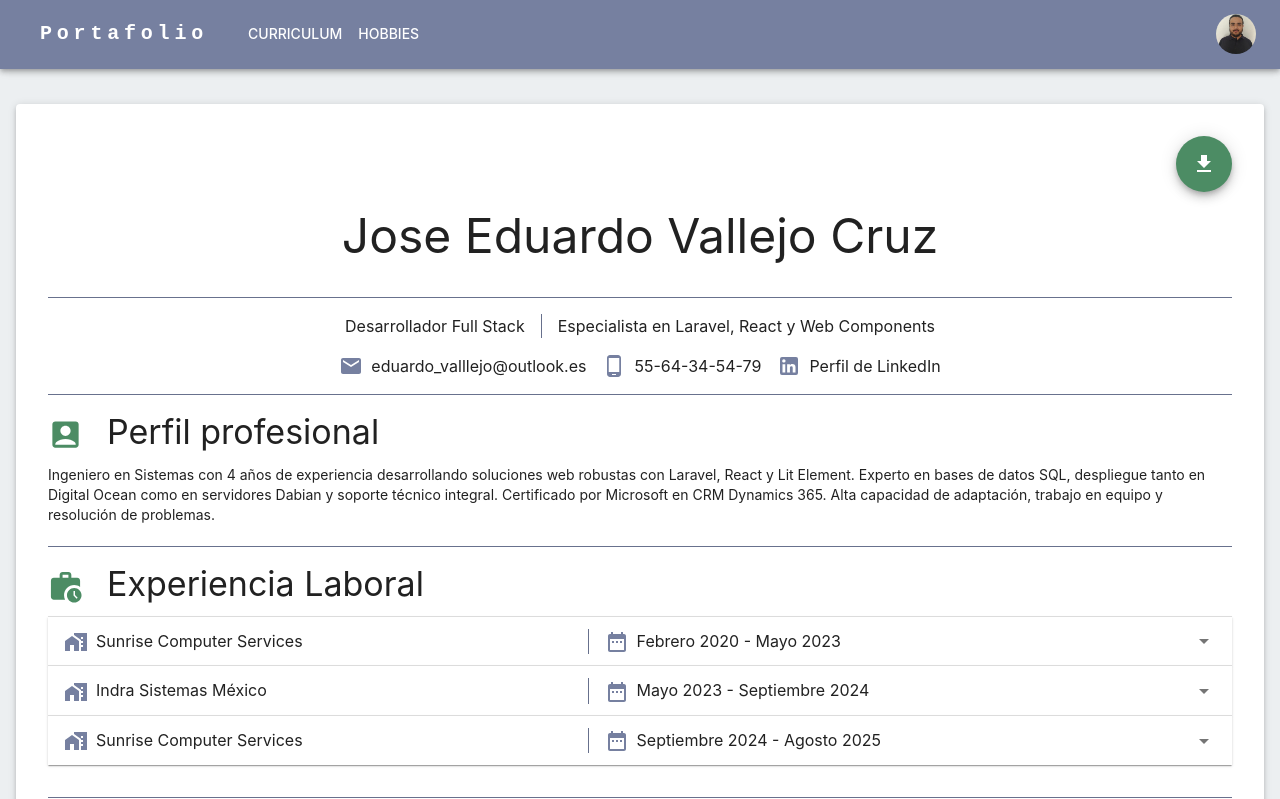
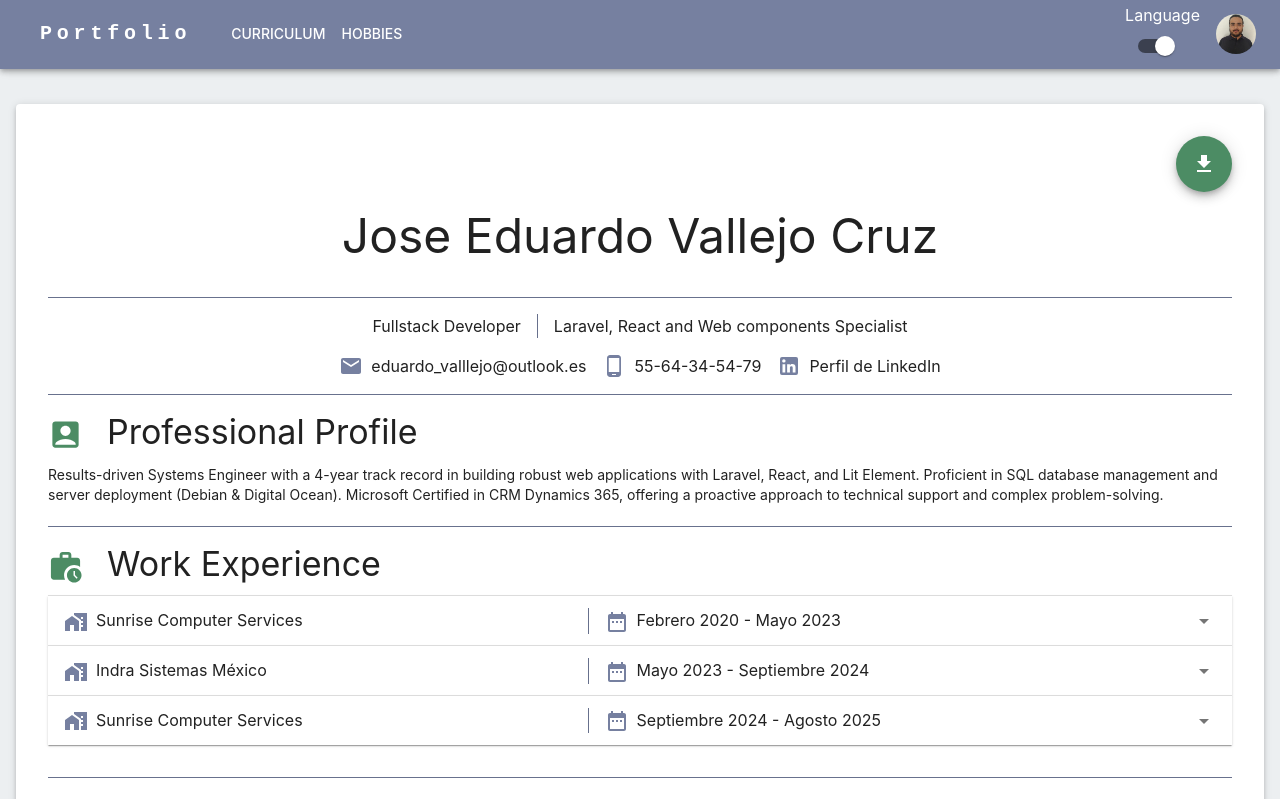
Before and after one commit to Edvalz/Portafolio, a Next.js app: page /cv in a window 1280 px wide. Shown: the top 799 px of the page. Built offline with nearby package versions, Linux system fonts and the light colour scheme; some icons are missing.

Commit message:
feat: se instala la libreria react-i18next para la traducción a ingles

```diff
--- a/app/cv/page.tsx
+++ b/app/cv/page.tsx
@@ -35,6 +35,7 @@ import {
   Download as DownloadIcon,
   Terminal as TerminalIcon,
 } from "@mui/icons-material";
+import { useTranslation } from "react-i18next";
 
 const email = "eduardo_valllejo@outlook.es";
 
@@ -46,6 +47,8 @@ export default function CV() {
     contentRef: componentRef,
     documentTitle: "CV_Jose_Eduardo_Vallejo_Cruz",
   });
+
+  const { t } = useTranslation();
 
   useEffect(() => {
     setCollapse(true);
@@ -84,7 +87,7 @@ export default function CV() {
             },
           }}
         >
-          <Tooltip title="Descargar PDF">
+          <Tooltip title={t("cv.tool.Download")}>
             <Fab
               color="secondary"
               onClick={handlePrint}
@@ -118,10 +121,8 @@ export default function CV() {
             justifyContent="center"
             alignItems="center"
           >
-            <Typography variant="body1">Desarrollador Full Stack</Typography>
-            <Typography variant="body1">
-              Especialista en Laravel, React y Web Components
-            </Typography>
+            <Typography variant="body1">{t("cv.Title")}</Typography>
+            <Typography variant="body1">{t("cv.Subt")}</Typography>
           </Stack>
           <Stack
             direction={{ xs: "column", sm: "row" }}
@@ -134,7 +135,7 @@ export default function CV() {
               icon={<EmailIcon color="primary" />}
               text={email}
               href={`mailto:${email}`}
-              tool="Enviar Correo"
+              tool={t("cv.tool.Email")}
             />
             <ContactItem
               icon={<PhoneAndroidIcon color="primary" />}
@@ -144,7 +145,7 @@ export default function CV() {
               icon={<LinkedInIcon color="primary" />}
               text="Perfil de LinkedIn"
               href="https://www.linkedin.com/in/jose-eduardo-vallejo-cruz-7360541b6/"
-              tool="Ir al perfil"
+              tool={t("cv.tool.Lkdn")}
             />
           </Stack>
           <Divider
@@ -161,7 +162,7 @@ export default function CV() {
               fontSize="large"
               color="secondary"
             />
-            Perfil profesional
+            {t("cv.Profile")}
           </Typography>
           <Typography
             gutterBottom
@@ -169,12 +170,7 @@ export default function CV() {
             variant="body2"
             sx={{ alignSelf: "flex-start", textAlign: "left" }}
           >
-            Ingeniero en Sistemas con 4 años de experiencia desarrollando
-            soluciones web robustas con Laravel, React y Lit Element. Experto en
-            bases de datos SQL, despliegue tanto en Digital Ocean como en
-            servidores Dabian y soporte técnico integral. Certificado por
-            Microsoft en CRM Dynamics 365. Alta capacidad de adaptación, trabajo
-            en equipo y resolución de problemas.
+            {t("cv.Resume")}
           </Typography>
           <Divider
             sx={{ width: "100%", my: 2, backgroundColor: "primary.main" }}
@@ -189,7 +185,7 @@ export default function CV() {
               fontSize="large"
               color="secondary"
             />
-            Experiencia Laboral
+            {t("cv.ExpT")}
           </Typography>
           <ExperienceItem
             icon={
@@ -259,7 +255,7 @@ export default function CV() {
               fontSize="large"
               color="secondary"
             />
-            Educación
+            {t("cv.EduT")}
           </Typography>
           <Typography
             gutterBottom
--- a/app/header/header.tsx
+++ b/app/header/header.tsx
@@ -14,7 +14,10 @@ import Button from "@mui/material/Button";
 import Tooltip from "@mui/material/Tooltip";
 import MenuItem from "@mui/material/MenuItem";
 import WorkIcon from "@mui/icons-material/Work";
+import Switch from "@mui/material/Switch";
+import FormControlLabel from "@mui/material/FormControlLabel";
 import Link from "next/link";
+import { useTranslation } from "react-i18next";
 
 const pages = [
   { label: "Curriculum", href: "/cv" },
@@ -23,7 +26,7 @@ const pages = [
 
 function ResponsiveAppBar() {
   const [anchorElNav, setAnchorElNav] = React.useState<null | HTMLElement>(
-    null
+    null,
   );
 
   const handleOpenNavMenu = (event: React.MouseEvent<HTMLElement>) => {
@@ -32,6 +35,15 @@ function ResponsiveAppBar() {
 
   const handleCloseNavMenu = () => {
     setAnchorElNav(null);
+  };
+
+  const { t, i18n } = useTranslation();
+
+  const isEnglish = !!i18n.language && i18n.language.startsWith("en");
+
+  const handleLanguageChange = (event: React.ChangeEvent<HTMLInputElement>) => {
+    const newLang = event.target.checked ? "en" : "es";
+    i18n.changeLanguage(newLang);
   };
 
   return (
@@ -54,7 +66,7 @@ function ResponsiveAppBar() {
               textDecoration: "none",
             }}
           >
-            Portafolio
+            {t("header.Title")}
           </Typography>
 
           <Box sx={{ flexGrow: 1, display: { xs: "flex", md: "none" } }}>
@@ -126,6 +138,18 @@ function ResponsiveAppBar() {
               </Link>
             ))}
           </Box>
+          <FormControlLabel
+            control={
+              <Switch
+                color="default"
+                checked={!!isEnglish}
+                onChange={handleLanguageChange}
+                sx={{ mr: 2 }}
+              />
+            }
+            label="Language"
+            labelPlacement="top"
+          />
           <Box sx={{ flexGrow: 0 }}>
             <Tooltip title="Avatar">
               <Avatar alt="Eduardo Vallejo" src="/images/Foto.webp" />
--- a/app/layout.tsx
+++ b/app/layout.tsx
@@ -1,10 +1,10 @@
 import type { Metadata } from "next";
 import { Geist, Geist_Mono } from "next/font/google";
 import "./globals.css";
-import { ThemeProvider } from '@mui/material/styles';
-import game from './theme/theme';
+import { ThemeProvider } from "@mui/material/styles";
+import game from "./theme/theme";
 import Header from "./header/header";
-
+import I18nProvider from "./translations/I18nProvider";
 
 const geistSans = Geist({
   variable: "--font-geist-sans",
@@ -28,12 +28,14 @@ export default function RootLayout({
 }>) {
   return (
     <html lang="en">
-        <body className={`${geistSans.variable} ${geistMono.variable}`}>
+      <body className={`${geistSans.variable} ${geistMono.variable}`}>
+        <I18nProvider>
           <ThemeProvider theme={game}>
-            <Header/>
+            <Header />
             {children}
           </ThemeProvider>
-        </body>
+        </I18nProvider>
+      </body>
     </html>
   );
 }
--- /dev/null
+++ b/app/translations/I18nProvider.tsx
@@ -0,0 +1,17 @@
+"use client";
+import { ReactNode, useEffect, useState } from "react";
+import "./translations";
+
+export default function I18nProvider({ children }: { children: ReactNode }) {
+  const [isReady, setIsReady] = useState(false);
+
+  useEffect(() => {
+    setIsReady(true);
+  }, []);
+
+  if (!isReady) {
+    return null;
+  }
+
+  return <>{children}</>;
+}
--- /dev/null
+++ b/app/translations/translations.tsx
@@ -0,0 +1,74 @@
+"use client";
+import i18n from "i18next";
+import { initReactI18next } from "react-i18next";
+
+i18n.use(initReactI18next).init({
+  resources: {
+    en: {
+      translation: {
+        header: {
+          Title: "Portfolio",
+        },
+        welcome: {
+          Title: "Want to know more aboute me?",
+          Resume:
+            "My name is Eduardo. I am a Systems Engineer specializing in web development, with experience in Laravel, React, and software architecture. I am passionate about creating efficient, scalable, and user-friendly solutions.",
+          Subt: "Teconologies I know",
+        },
+        cv: {
+          tool: {
+            Download: "Download PDF",
+            Email: "Send Email",
+            Lkdn: "Go to Profile",
+          },
+          Title: "Fullstack Developer",
+          Subt: "Laravel, React and Web components Specialist",
+          Lkdn: "LinkedIn Profile",
+          Profile: "Professional Profile",
+          Resume:
+            "Results-driven Systems Engineer with a 4-year track record in building robust web applications with Laravel, React, and Lit Element. Proficient in SQL database management and server deployment (Debian & Digital Ocean). Microsoft Certified in CRM Dynamics 365, offering a proactive approach to technical support and complex problem-solving.",
+          ExpT: "Work Experience",
+          EduT: "Academic Background",
+        },
+      },
+    },
+    es: {
+      translation: {
+        header: {
+          Title: "Portafolio",
+        },
+        welcome: {
+          Title: "Quieres conocerme",
+          Resume:
+            "Mi nombre es Eduardo y tengo el título Ingeniero en Sistemas especializado en desarrollo web con experiencia en Laravel, React y arquitectura de software. Apasionado por crear soluciones eficientes, escalables y fáciles de usar.",
+          Subt: "Teconologías con las que he trabajado",
+        },
+        cv: {
+          tool: {
+            Download: "Descargar PDF",
+            Email: "Enviar Email",
+            Lkdn: "Ir al perfil",
+          },
+          Title: "Desarrollador Full Stack",
+          Subt: "Especialista en Laravel, React y Web Components",
+          Lkdn: "Perfil de LinkedIn",
+          Profile: "Perfil Profesional",
+          Resume:
+            "Ingeniero en Sistemas con 4 años de experiencia desarrollando soluciones web robustas con Laravel, React y Lit Element. Experto en bases de datos SQL, despliegue tanto en Digital Ocean como en servidores Dabian y soporte técnico integral. Certificado por Microsoft en CRM Dynamics 365. Alta capacidad de adaptación, trabajo en equipo y resolución de problemas.",
+          ExpT: "Experiencia Laboral",
+          EduT: "Educación",
+        },
+      },
+    },
+  },
+  lng: "en",
+  fallbackLng: "en",
+  interpolation: {
+    escapeValue: false,
+  },
+  react: {
+    useSuspense: true,
+  },
+});
+
+export default i18n;
--- a/package.json
+++ b/package.json
@@ -12,9 +12,11 @@
     "@emotion/react": "^11.14.0",
     "@emotion/styled": "^11.14.1",
     "@mui/icons-material": "^7.2.0",
-    "next": "15.3.8",
+    "i18next": "^26.0.4",
+    "next": "^15.5.15",
     "react": "^19.0.0",
     "react-dom": "^19.0.0",
+    "react-i18next": "^17.0.2",
     "react-to-print": "^3.1.1"
   },
   "devDependencies": {
```
Also changed, not shown: app/page.tsx (+5 -7 lines), 1 other file (tests, documents, lock files or other folders).
